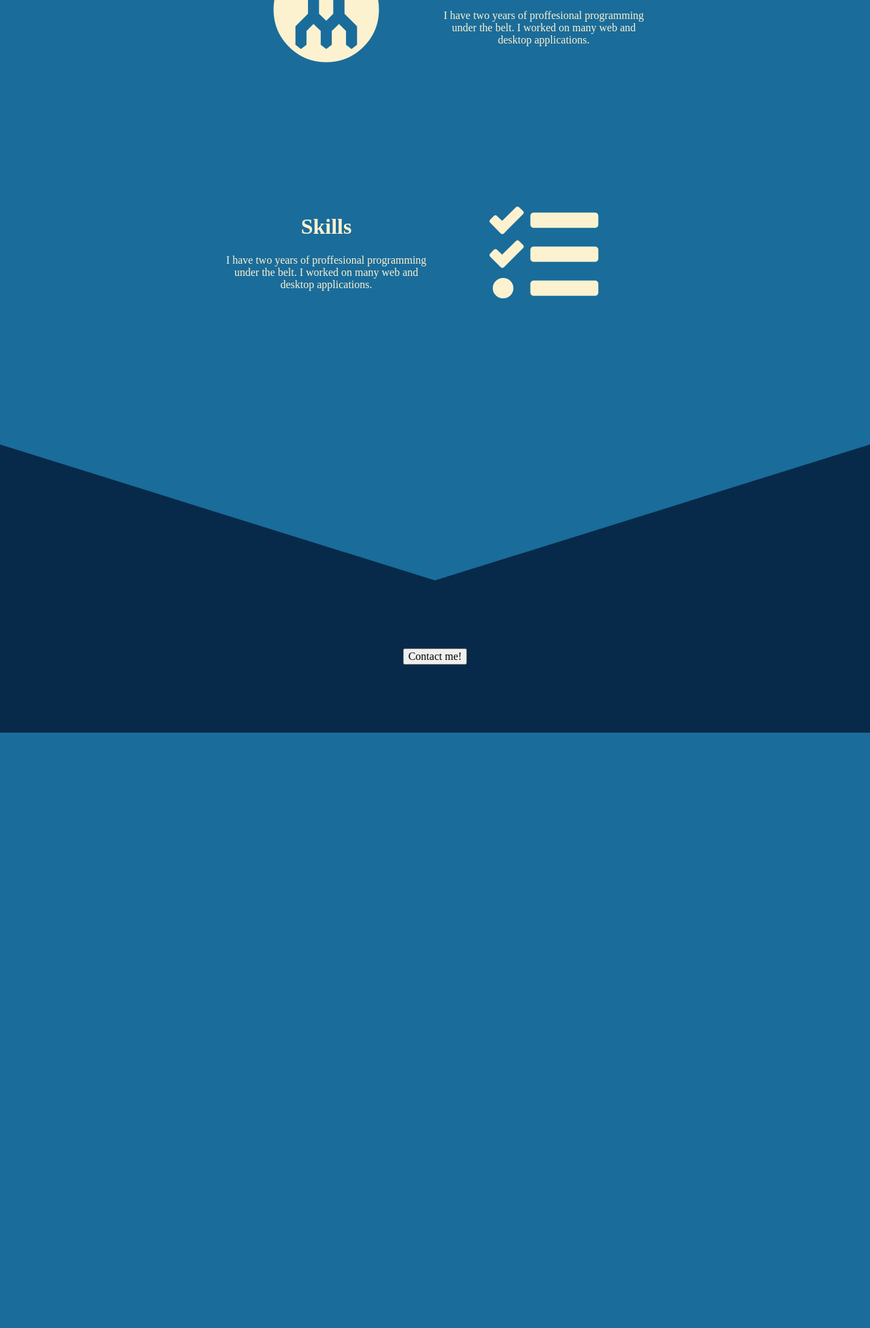
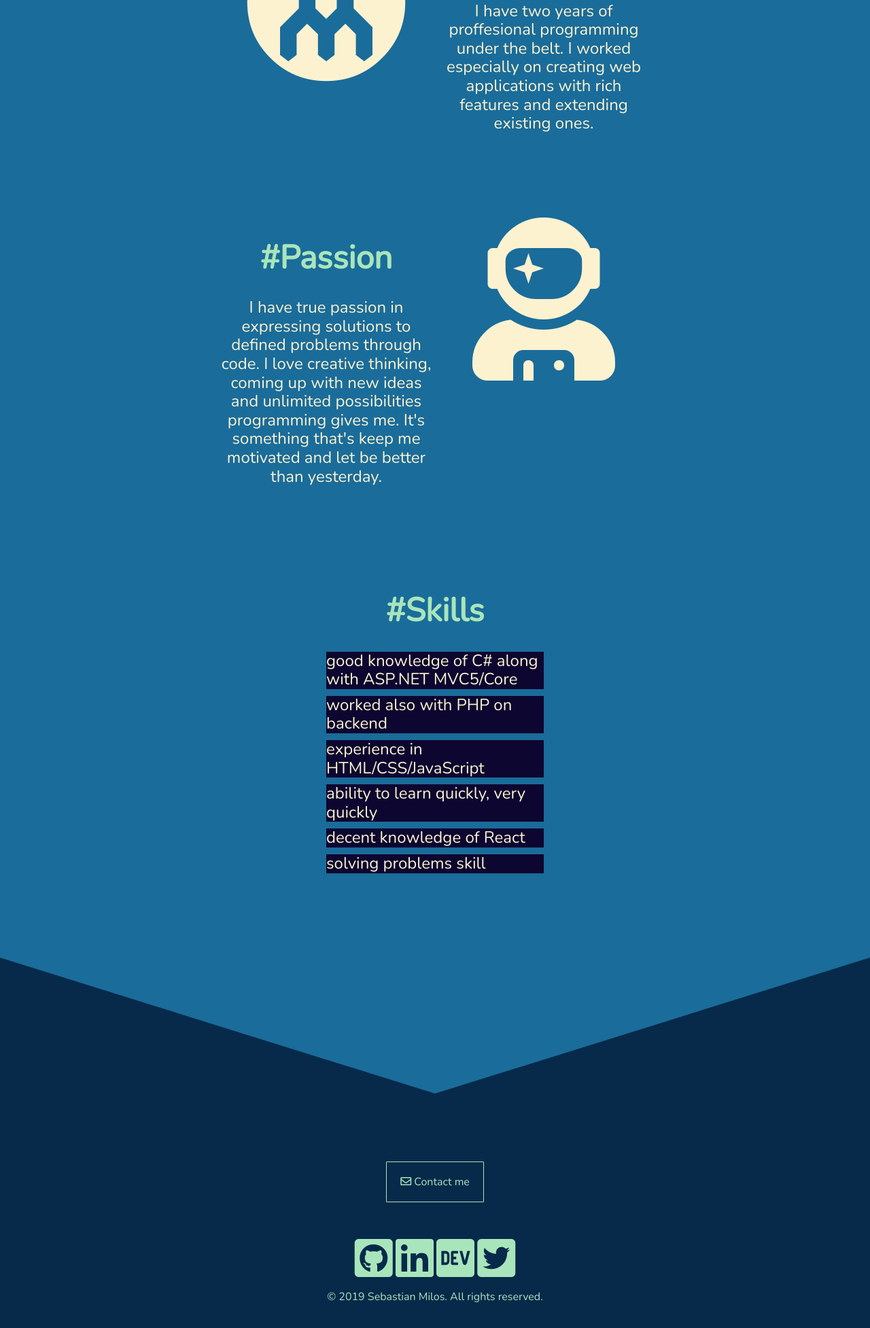
Before and after one commit to Anwarus/Portfolio, a website with bundled scripts: page index.html in a window 1280 px wide. Shown: the part 1626-3580 px from the top of the page at 68% size. Before the commit the page ends 2704 px from the top, so only its background shows below. Built offline with nearby package versions, Linux system fonts and the light colour scheme.

Commit message:
(improvement) - text content and styling

```diff
--- a/css/main.css
+++ b/css/main.css
@@ -99,6 +99,7 @@ textarea {
 
 body {
     background-color: #1A6C9A;
+    font-family: 'Nunito', sans-serif;
 }
 
 /*Placeholder for canvas element*/
@@ -110,18 +111,23 @@ div#target {
 
 div.slide {
     display: grid;
-    margin: 200px 25% 200px 25%;
+    margin: 100px 25% 100px 25%;
     color: #FCF2D0;
+    text-align: center;
+    font-size: 24px;
 }
 
 div.title {
-    text-align: center;
     width: 50%;
     float: left;
 }
 
-div.content {
-    text-align: center;
+div.single-content {
+    margin: auto;
+    width: 50%;
+}
+
+div.double-content {
     width: 50%;
     float: left;
 }
@@ -135,6 +141,60 @@ div.end {
 
 svg#decorator2 {
     background-color: #072A4A;
+}
+
+a {
+    color: #A9E5BB;
+    text-decoration: none;
+    transition: 0.2s;
+}
+
+a:hover {
+    color: #114b5f;
+}
+
+ul {
+    list-style-type: none;
+    padding-left: 0%;
+}
+
+li {
+    margin-bottom: 10px;
+    text-align: left;
+    background-color: #0d0630;
+}
+
+button {
+    background-color: #072A4A;
+    color: black;
+    border: 1px solid #A9E5BB;
+    color: #A9E5BB;
+    font-size: 24px;
+    padding: 20px 20px 20px 20px;
+    border-radius: 1px;
+    transition: 0.2s;
+}
+
+button:hover {
+    color: #114b5f;
+    background-color: #A9E5BB;
+}
+
+p#copyright {
+    color: #A9E5BB;
+}
+
+.come-in {
+    transform: translateY(150px);
+    animation: come-in 0.8s ease forwards;
+}
+
+.come-in:nth-child(odd) {
+    animation-duration: 0.6s; /* So they look staggered */
+}
+
+@keyframes come-in {
+    to { transform: translateY(0); }
 }
 
 /* ==========================================================================
--- a/index.html
+++ b/index.html
@@ -12,6 +12,7 @@
     <!-- Place favicon.ico in the root directory -->
 
     <link rel="stylesheet" href="https://use.fontawesome.com/releases/v5.7.1/css/all.css" integrity="sha384-fnmOCqbTlWIlj8LyTjo7mOUStjsKC4pOpQbqyi7RrhN7udi9RwhKkMHpvLbHG9Sr" crossorigin="anonymous">
+    <link href="https://fonts.googleapis.com/css?family=Nunito" rel="stylesheet">
     <link rel="stylesheet" href="css/normalize.css">
     <link rel="stylesheet" href="css/main.css">
 </head>
@@ -32,9 +33,13 @@
     <div class="slide">
         <section id="about">
             <header>
-                <div class="content">
-                    <h1>About</h1>
-                    <p>I'm full-stack engineer based near Rzeszów, Poland. I have passion for solving problems through code.</p>
+                <div class="double-content">
+                    <a href="#about"><h1>#About</h1></a>
+                    <p>
+                        I'm full-stack developer based near Rzeszów, Poland.
+                        I truly like solving problems and providing solutions,
+                        mainly interested in web-dev both client and server side.
+                    </p>
                 </div>
                 <div class="title">
                     <i class="fas fa-portrait fa-10x"></i>
@@ -49,26 +54,53 @@
                 <div class="title">
                     <i class="fab fa-megaport fa-10x"></i>
                 </div>
-                <div class="content">
-                    <h1>Experience</h1>
-                    <p>I have two years of proffesional programming under the belt. I worked on many web and desktop applications.</p>
+                <div class="double-content">
+                    <a href="#experience"><h1>#Experience</h1></a>
+                    <p>
+                        I have two years of proffesional programming under the belt.
+                        I worked especially on creating web applications with rich features
+                        and extending existing ones.
+                    </p>
                 </div>
             </header>
         </section>
     </div>
 
     <div class="slide">
-        <section id="experience">
+        <section id="passion">
             <header>
-                <div class="content">
-                    <h1>Skills</h1>
-                    <p>I have two years of proffesional programming under the belt. I worked on many web and desktop applications.</p>
+                <div class="double-content">
+                    <a href="#passion"><h1>#Passion</h1></a>
+                    <p>
+                        I have true passion in expressing solutions to defined problems through code.
+                        I love creative thinking, coming up with new ideas and unlimited possibilities
+                        programming gives me. It's something that's keep me motivated and let be better
+                        than yesterday.
+                    </p>
                 </div>
                 <div class="title">
-                        <i class="fas fa-tasks fa-10x"></i>
+                        <i class="fas fa-user-astronaut fa-10x"></i>
                 </div>
             </header>
         </section>
+    </div>
+
+    <div class="slide">
+        <section id="skills">
+                <header>
+                    <div class="single-content">
+                        <a href="#skills"><h1>#Skills</h1></a>
+                        <ul>
+                            <li>good knowledge of C# along with ASP.NET MVC5/Core</li>
+                            <li>worked also with PHP on backend</li>
+                            <li>experience in HTML/CSS/JavaScript</li>
+                            <li>ability to learn quickly, very quickly</li>
+                            <li>decent knowledge of React</li>
+                            <li>solving problems skill</li>
+                        </ul>
+                    </div>
+                </header>
+            </section>
     </div>
 
     <svg id="decorator2" width="100%" height="200px" viewBox="0 0 200 50" preserveAspectRatio="none">
@@ -78,7 +110,19 @@
     <div class="end">
         <section id="contact">
             <footer>
-                <button type="button">Contact me!</button>
+                <a href="mailto:smilos1289@gmail.com">
+                    <button type="button">
+                        <i class="far fa-envelope"></i>
+                        Contact me
+                    </button>
+                </a>
+                <div style="margin-top: 50px;">
+                    <a href="https://github.com/Anwarus" class="fab fa-github-square fa-4x"></a>
+                    <a href="https://www.linkedin.com/in/sebastian-mi%C5%82o%C5%9B-14a2a1152/" class="fab fa-linkedin fa-4x"></a>
+                    <a href="https://dev.to/anwarus" class="fab fa-dev fa-4x"></a>
+                    <a href="https://twitter.com/Anwarus4" class="fab fa-twitter-square fa-4x"></a>
+                </div>
+                <p id="copyright">&copy; 2019 Sebastian Milos. All rights reserved.</p>
             </footer>
         </section>
     </div>
```
